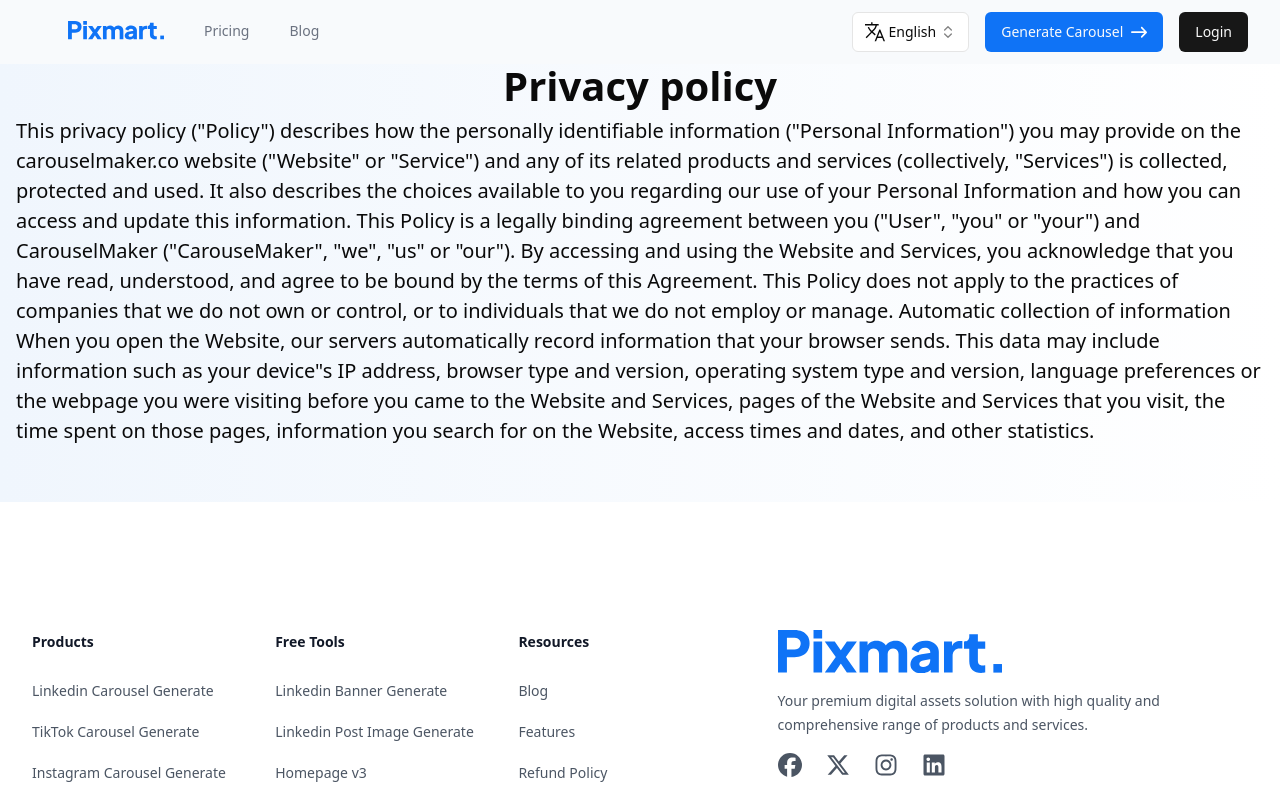
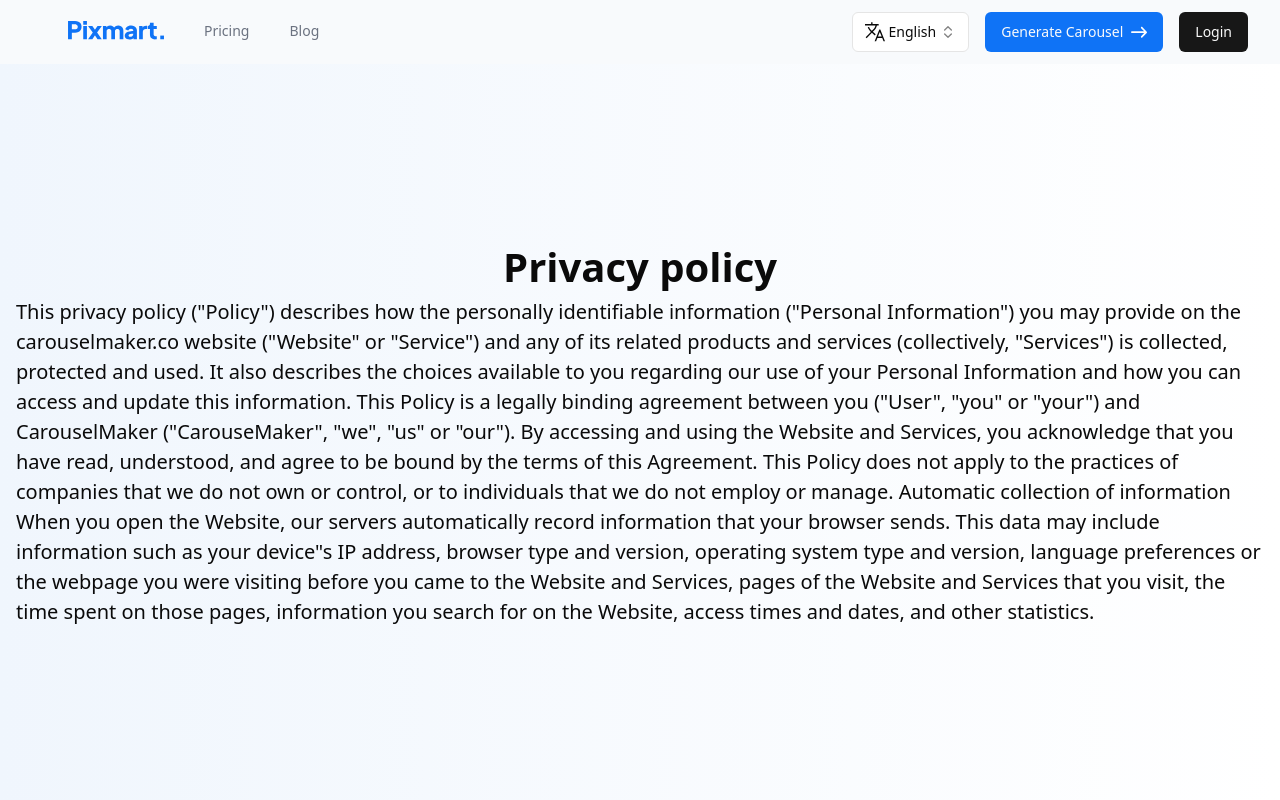
Before and after one commit to TeccClubb/carousel-web, a Next.js app: page /privacy-policy in a window 1280 px wide. Shown: the top 800 px of the page. Built offline with nearby package versions, Linux system fonts and the light colour scheme.

Commit message:
remove bugs

```diff
--- a/src/components/sections/PrivacyPolicy.tsx
+++ b/src/components/sections/PrivacyPolicy.tsx
@@ -5,7 +5,7 @@
   const str =
     'This privacy policy ("Policy") describes how the personally identifiable information ("Personal Information") you may provide on the carouselmaker.co website ("Website" or "Service") and any of its related products and services (collectively, "Services") is collected, protected and used. It also describes the choices available to you regarding our use of your Personal Information and how you can access and update this information. This Policy is a legally binding agreement between you ("User", "you" or "your") and CarouselMaker ("CarouseMaker", "we", "us" or "our"). By accessing and using the Website and Services, you acknowledge that you have read, understood, and agree to be bound by the terms of this Agreement. This Policy does not apply to the practices of companies that we do not own or control, or to individuals that we do not employ or manage. Automatic collection of information When you open the Website, our servers automatically record information that your browser sends. This data may include information such as your device"s IP address, browser type and version, operating system type and version, language preferences or the webpage you were visiting before you came to the Website and Services, pages of the Website and Services that you visit, the time spent on those pages, information you search for on the Website, access times and dates, and other statistics.';
   return (
-    <Section showGradient>
+    <Section showGradient isHeroSection>
       <h2 className="text-[40px] font-semibold">Privacy policy</h2>
       <p
         className="text-[20px] font-medium"
--- a/src/components/sections/TermsAndConditions.tsx
+++ b/src/components/sections/TermsAndConditions.tsx
@@ -5,7 +5,7 @@
   const str =
     "1. Introduction \nThese Terms of Service (“Terms”, “Terms of Service”) govern your use of our website located at carouselmaker.co (together or individually “Service”) operated by CarouselMaker. \nOur Privacy Policy also governs your use of our Service and explains how we collect, safeguard and disclose information that results from your use of our web pages. \nYour agreement with us includes these Terms and our Privacy Policy (“Agreements”). You acknowledge that you have read and understood Agreements, and agree to be bound of them. \nIf you do not agree with (or cannot comply with) Agreements, then you may not use the Service, but please let us know by emailing at support@carouselmaker.co so we can try to find a solution. These Terms apply to all visitors, users and others who wish to access or use Service. \n2. Communications \nBy using our Service, you agree to subscribe to newsletters, marketing or promotional materials and other information we may send. However, you may opt out of receiving any, or all, of these communications from us by following the unsubscribe link or by emailing at support@carouselmaker.co.";
   return (
-    <Section showGradient>
+    <Section showGradient isHeroSection>
       <h2 className="text-[40px] font-semibold">Terms of Service</h2>
       <p
         className="text-[20px] font-medium"
```
